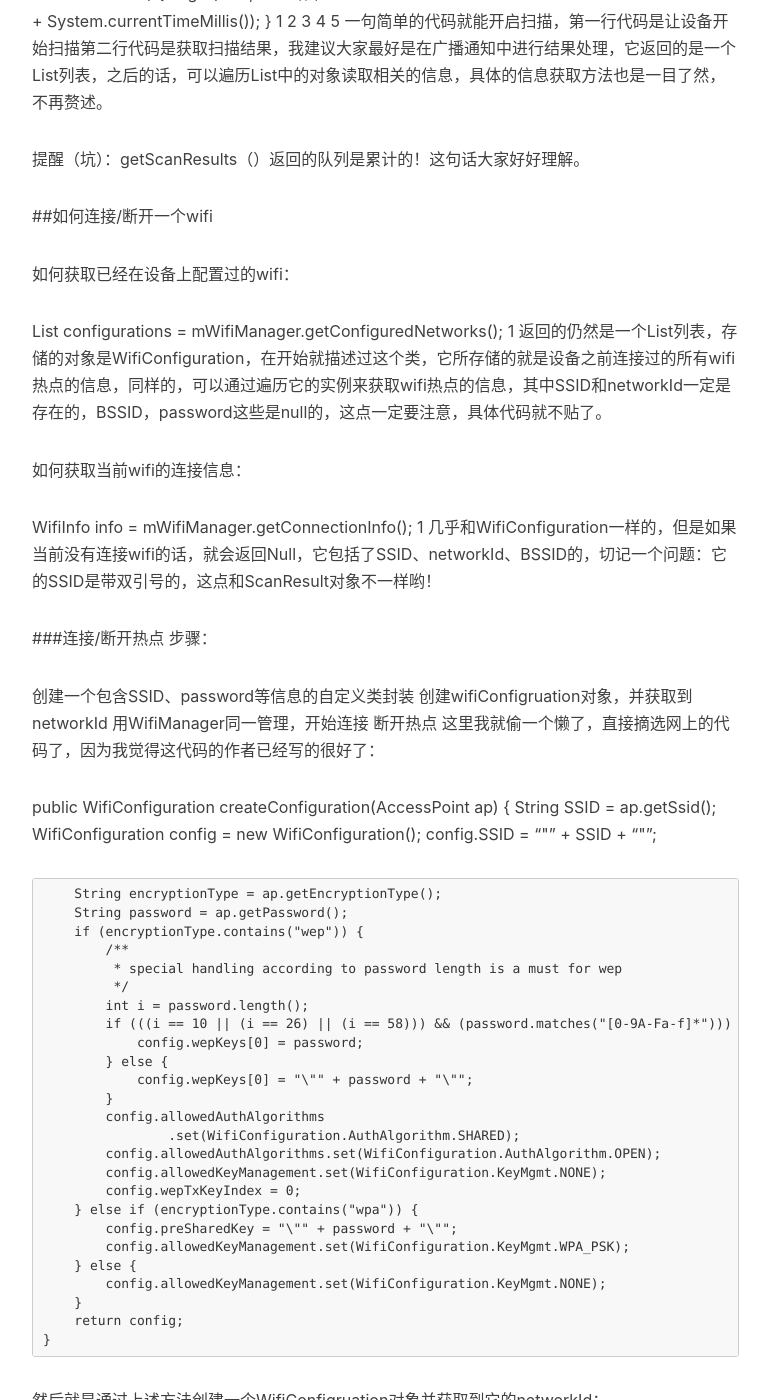
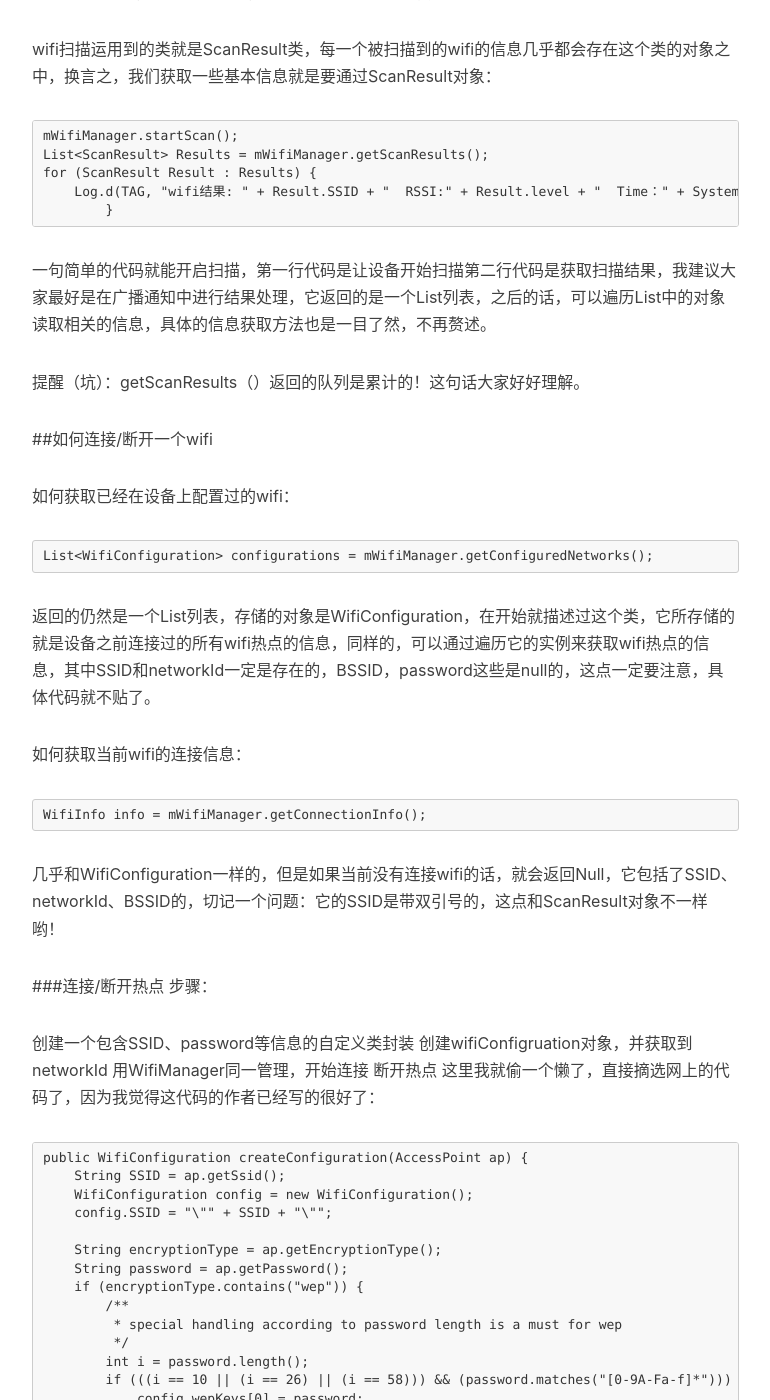
Before and after one commit to cdreamplayer/blog, a Jekyll site: the page built from _posts/2018-12-07-Wifi连接相关.markdown, in a window 1280 px wide and 1400 px high, scrolled down 3866 px. Shown: the whole window, without its empty margins (233-1003 px from the left). Built offline with Jekyll 4.4.1, drawn with Linux system fonts in a browser that asks for light colours; nearby versions of some CDN libraries; comment, search, counter and statistics services are not loaded; some of the changed text lies outside the part shown.

Commit message:
add wifi knowledge

```diff
--- a/_posts/2018-12-07-Wifi连接相关.markdown
+++ b/_posts/2018-12-07-Wifi连接相关.markdown
@@ -43,21 +37,70 @@ wifi的权限管理
 
 WIFI开发所关心的三个类和功能描述：
 
-类名	功能
-WifiManager	wifi统一管理类，进行各种wifi操作
-WifiInfo	描述当前连接的wifi热点信息
-WifiConfiguration	wifi网络配置信息
-除此之外还有一个类：
+<table>
+<thead>
+<tr>
+<th>类名</th>
+<th>功能</th>
+</tr>
+</thead>
+<tbody>
+<tr>
+<td>WifiManager</td>
+<td>wifi统一管理类，进行各种wifi操作</td>
+</tr>
+<tr>
+<td>WifiInfo</td>
+<td>描述当前连接的wifi热点信息</td>
+</tr>
+<tr>
+<td>WifiConfiguration</td>
+<td>wifi网络配置信息</td>
+</tr>
+</tbody>
+</table>
 
-类名	功能
-ScanResult	描述扫描出的wifi热点的信息
-以上的（3+1）个类是关乎各种wifi操作的最为重要的类，还有以下四个专业术语再帮助大家巩固以下：
+<table>
+<thead>
+<tr>
+<th>类名</th>
+<th>功能</th>
+</tr>
+</thead>
+<tbody>
+<tr>
+<td>ScanResult</td>
+<td>描述扫描出的wifi热点的信息</td>
+</tr>
+</tbody>
+</table>
 
-名称	功能
-SSID	描述wifi热点的名称，就是大家搜索到的直接名称，如ChinaNet
-BSSID	姑且理解成热点的mac地址，但实际有所不同
-networkID	数字型的id
-RSSI	描述wifi信号强弱的值，官方叫做level
+<table>
+<thead>
+<tr>
+<th>名称</th>
+<th>功能</th>
+</tr>
+</thead>
+<tbody>
+<tr>
+<td>SSID</td>
+<td>描述wifi热点的名称，就是大家搜索到的直接名称，如ChinaNet</td>
+</tr>
+<tr>
+<td>BSSID</td>
+<td>姑且理解成热点的mac地址，但实际有所不同</td>
+</tr>
+<tr>
+<td>networkID</td>
+<td>数字型的id</td>
+</tr>
+<tr>
+<td>RSSI</td>
+<td>描述wifi信号强弱的值，官方叫做level</td>
+</tr>
+</tbody>
+</table>
 这里说一个很重要的知识点！！！可以脑补一下手机输入wifi密码连上后，下一次可以不用输入密码甚至是自动连接，就是因为手机中其实已经存储了wifi的信息，而这一个个wifi信息可以看作是一个以networkid为标识存储在手机上的队列（之后会介绍）。当然，手机查看wifi的具体信息（如wifi密码）是需要root权限的，大家就别瞎搞了（小米手机有分享密码二维码的功能）。
 
 ##如何开关设备的wifi功能
@@ -76,27 +119,21 @@ boolean isOpen=mWifiManager.setWifiEnabled(true);
 wifi状态的改变是会导致广播事件的发生，但是实际上对于上部分的问题没有必要用广播，因此这部分我先介绍代码判断，再介绍广播事件的使用方法。
 ###代码监听连接状态：
 WifiManager之中有当前状态的enum类型，可以看下表：
-名称 | 值 |描述
--------- | —
-WIFI_STATE_DISABLING | 0|wifi正在关闭
-WIFI_STATE_DISABLED | 1|wifi关闭
-WIFI_STATE_ENABLING | 2|wifi正在开启
-WIFI_STATE_ENABLED | 3|wifi开启
-WIFI_STATE_UNKNOWN | 4|wifi未知
+
 在一般的状态监听，可以直接通过WifiManager对象来获取,再进行相应的判断就可以满足，看下面的代码：
 
-mWifiManager.setWifiEnabled(true);
-        if (mWifiManager.getWifiState() == WifiManager.WIFI_STATE_DISABLING) {
-            //do someThing;
-        } else if (mWifiManager.getWifiState() == WifiManager.WIFI_STATE_DISABLED) {
-            //do someThing;
-        } else if (mWifiManager.getWifiState() == WifiManager.WIFI_STATE_ENABLING) {
-            //do someThing;
-        } else if (mWifiManager.getWifiState() == WifiManager.WIFI_STATE_ENABLED) {
-            //do someThing;
-        } else if (mWifiManager.getWifiState() == WifiManager.WIFI_STATE_UNKNOWN) {
-            //do someThing;
-        }
+    mWifiManager.setWifiEnabled(true);
+            if (mWifiManager.getWifiState() == WifiManager.WIFI_STATE_DISABLING) {
+                //do someThing;
+            } else if (mWifiManager.getWifiState() == WifiManager.WIFI_STATE_DISABLED) {
+                //do someThing;
+            } else if (mWifiManager.getWifiState() == WifiManager.WIFI_STATE_ENABLING) {
+                //do someThing;
+            } else if (mWifiManager.getWifiState() == WifiManager.WIFI_STATE_ENABLED) {
+                //do someThing;
+            } else if (mWifiManager.getWifiState() == WifiManager.WIFI_STATE_UNKNOWN) {
+                //do someThing;
+            }
 
 ###使用广播事件监听wifi状态的改变
 wifi状态的变化会发出下列的广播事件：
@@ -108,27 +145,27 @@ WifiManager.SUPPLICANT_STATE_CHANGED_ACTION	wifi连接结果通知
 WifiManager.NETWORK_STATE_CHANGED_ACTION	网络状态变化通知
 采用广播事件来进行监听的话，就可以做很多事情，可以通过查看上表描述得知各个广播事件的作用，这里的话，还是以wifi开关变化通知广播为例进行说明，广播是自动发出的，因此，我们只需要注册相应的BroadCastReceiver就可以了，具体看下文的代码：
 
-    class WifiBroadCastReceiver extends BroadcastReceiver {
-        @Override
-        public void onReceive(Context context, Intent intent) {
-            switch (intent.getAction()) {
-                case WifiManager.WIFI_STATE_CHANGED_ACTION:
-                    int wifiState = intent.getIntExtra(WifiManager.EXTRA_WIFI_STATE,
-                            WifiManager.WIFI_STATE_DISABLED);
-                    switch (wifiState) {
-                        case WifiManager.WIFI_STATE_DISABLED:
-                            doSomething();
-                            break;
-                        case WifiManager.WIFI_STATE_ENABLED:
-                            doSomething();
-                            break;
-                    }
-                    break;
-                case WifiManager.SCAN_RESULTS_AVAILABLE_ACTION:
-                    break;
+        class WifiBroadCastReceiver extends BroadcastReceiver {
+            @Override
+            public void onReceive(Context context, Intent intent) {
+                switch (intent.getAction()) {
+                    case WifiManager.WIFI_STATE_CHANGED_ACTION:
+                        int wifiState = intent.getIntExtra(WifiManager.EXTRA_WIFI_STATE,
+                                WifiManager.WIFI_STATE_DISABLED);
+                        switch (wifiState) {
+                            case WifiManager.WIFI_STATE_DISABLED:
+                                doSomething();
+                                break;
+                            case WifiManager.WIFI_STATE_ENABLED:
+                                doSomething();
+                                break;
+                        }
+                        break;
+                    case WifiManager.SCAN_RESULTS_AVAILABLE_ACTION:
+                        break;
+                }
             }
         }
-    }
 
 当然，别忘了创建自定义Receiver对象并注册到context中，略。
 
@@ -139,16 +176,12 @@ WifiManager.NETWORK_STATE_CHANGED_ACTION	网络状态变化通知
 
 wifi扫描运用到的类就是ScanResult类，每一个被扫描到的wifi的信息几乎都会存在这个类的对象之中，换言之，我们获取一些基本信息就是要通过ScanResult对象：
 
- mWifiManager.startScan();
-List<ScanResult> Results = mWifiManager.getScanResults();
- for (ScanResult Result : Results) {
-       Log.d(TAG, "wifi结果: " + Result.SSID + "  RSSI:" + Result.level + "  Time：" + System.currentTimeMillis());
-        }
-1
-2
-3
-4
-5
+    mWifiManager.startScan();
+    List<ScanResult> Results = mWifiManager.getScanResults();
+    for (ScanResult Result : Results) {
+        Log.d(TAG, "wifi结果: " + Result.SSID + "  RSSI:" + Result.level + "  Time：" + System.currentTimeMillis());
+            }
+
 一句简单的代码就能开启扫描，第一行代码是让设备开始扫描第二行代码是获取扫描结果，我建议大家最好是在广播通知中进行结果处理，它返回的是一个List列表，之后的话，可以遍历List中的对象读取相关的信息，具体的信息获取方法也是一目了然，不再赘述。
 
 提醒（坑）：getScanResults（）返回的队列是累计的！这句话大家好好理解。
@@ -157,14 +190,14 @@ List<ScanResult> Results = mWifiManager.getScanResults();
 
 如何获取已经在设备上配置过的wifi：
 
-List<WifiConfiguration> configurations = mWifiManager.getConfiguredNetworks();
-1
+    List<WifiConfiguration> configurations = mWifiManager.getConfiguredNetworks();
+
 返回的仍然是一个List列表，存储的对象是WifiConfiguration，在开始就描述过这个类，它所存储的就是设备之前连接过的所有wifi热点的信息，同样的，可以通过遍历它的实例来获取wifi热点的信息，其中SSID和networkId一定是存在的，BSSID，password这些是null的，这点一定要注意，具体代码就不贴了。
 
 如何获取当前wifi的连接信息：
 
-WifiInfo info = mWifiManager.getConnectionInfo();
-1
+    WifiInfo info = mWifiManager.getConnectionInfo();
+
 几乎和WifiConfiguration一样的，但是如果当前没有连接wifi的话，就会返回Null，它包括了SSID、networkId、BSSID的，切记一个问题：它的SSID是带双引号的，这点和ScanResult对象不一样哟！
 
 ###连接/断开热点
@@ -176,7 +209,7 @@ WifiInfo info = mWifiManager.getConnectionInfo();
 断开热点
 这里我就偷一个懒了，直接摘选网上的代码了，因为我觉得这代码的作者已经写的很好了：
 
-public WifiConfiguration createConfiguration(AccessPoint ap) {
+    public WifiConfiguration createConfiguration(AccessPoint ap) {
         String SSID = ap.getSsid();
         WifiConfiguration config = new WifiConfiguration();
         config.SSID = "\"" + SSID + "\"";
@@ -215,15 +248,15 @@ public WifiConfiguration createConfiguration(AccessPoint ap) {
 
 再然后就是连接了：
 
-wifiManager.enableNetwork(networkId, true)
-1
+    wifiManager.enableNetwork(networkId, true)
+
 如果要连接已经存储过的wifi，就可以直接获取WifiConfigruation对象中的networkId进行连接，networkId在一台设备之中，是唯一的。
 
 当然，不管你输入的密码正确或错误，该wifi连上或者未连上，都会发送广播事件进行通知，也可以在广播事件中进行相应的处理，忘记了广播类型的同学，可以翻看前文。
 
 最后就是断开连接，很简单的一句：
 
-mWifiManager.disconnect();
+    mWifiManager.disconnect();
 
 至此，wifi的基础讲述完毕。
 
```
Also changed, not shown: other parts of _posts/2018-12-07-Wifi连接相关.markdown (+0 -6 lines).
